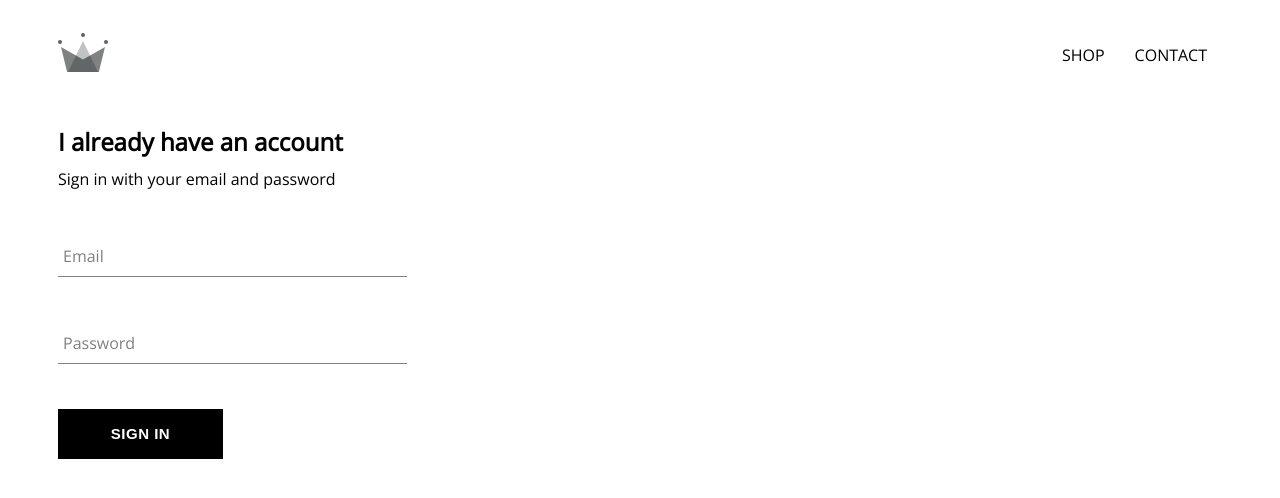
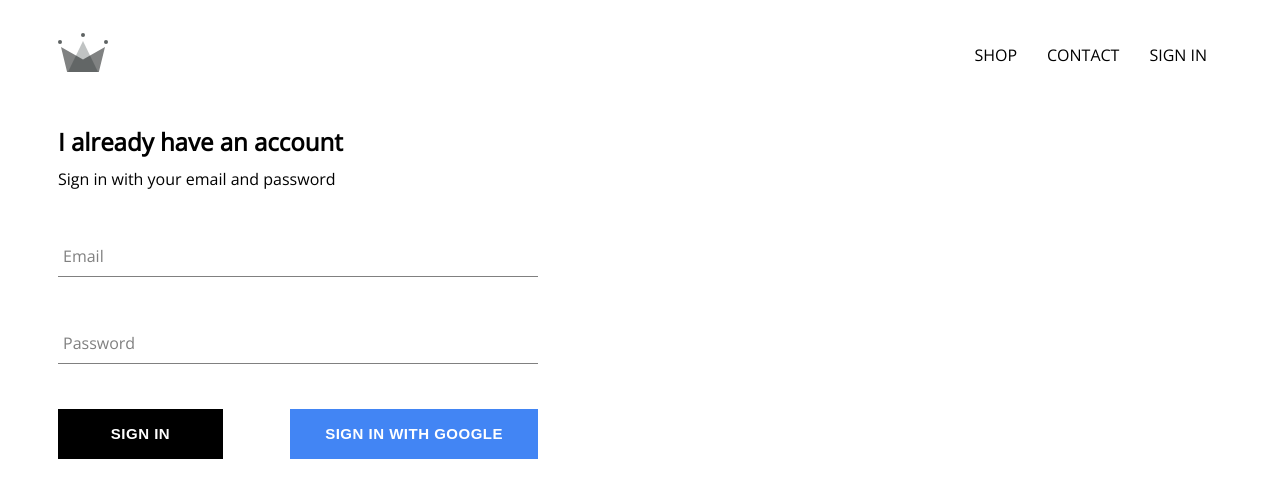
Before and after one commit to abdulrahman-z/ecommerce, a React (Create React App) app: page /signin in a window 1280 px wide. Shown: the top 498 px of the page. Built offline with nearby package versions, Linux system fonts and the light colour scheme; no server answers.

Commit message:
firebase auth - custom button styles

```diff
--- a/package.json
+++ b/package.json
@@ -6,6 +6,7 @@
     "@testing-library/jest-dom": "^5.11.4",
     "@testing-library/react": "^11.1.0",
     "@testing-library/user-event": "^12.1.10",
+    "firebase": "^9.1.0",
     "node-sass": "4.14.1",
     "react": "^17.0.2",
     "react-dom": "^17.0.2",
--- a/src/App.js
+++ b/src/App.js
@@ -5,12 +5,33 @@ import { BrowserRouter, Switch, Route } from "react-router-dom";
 import Shop from "./Pages/shop/Shop";
 import Header from "./components/header/Header";
 import SignInSignUp from "./Pages/signin-signup/SignInSignUp";
+import { auth } from "./firebase/firebase.utils";
 
-function App() {
+class App extends React.Component {
+  constructor() {
+    super();
+    this.state = {
+      currentUser: null,
+    };
+  }
+  unSubscribe = null;
+
+  componentDidMount() {
+    this.unSubscribe = auth.onAuthStateChanged((user) => {
+      this.setState({ currentUser: user });
+      console.log(user);
+    });
+  }
+
+  componentWillUnmount() {
+    this.unSubscribe();
+  }
+
+  render() {
     return (
       <div className="App">
         <BrowserRouter>
-        <Header />
+          <Header currentUser={this.state.currentUser} />
           <Switch>
             <Route exact path="/" component={HomePage} />
             <Route exact path="/shop" component={Shop} />
@@ -20,5 +41,6 @@ function App() {
       </div>
     );
   }
+}
 
 export default App;
--- a/src/components/custom-button/CustomButton.js
+++ b/src/components/custom-button/CustomButton.js
@@ -2,9 +2,13 @@ import React from "react";
 import "./custombutton.scss";
 
 function CustomButton(props) {
-  const { children, ...otherProps } = props;
+  const { children, googlebtn, ...otherProps } = props;
+
   return (
-    <button className="customButton" {...otherProps}>
+    <button
+      className={`customButton ${googlebtn ? "google" : ""}`}
+      {...otherProps}
+    >
       {children}
     </button>
   );
--- a/src/components/custom-button/custombutton.scss
+++ b/src/components/custom-button/custombutton.scss
@@ -17,4 +17,13 @@
     color: black;
     border: 1px solid black;
   }
+
+  &.google {
+    background-color: #4285f4;
+    color: #fff;
+
+    &:hover {
+      background-color: #357ae8;
+    }
+  }
 }
--- a/src/components/header/Header.js
+++ b/src/components/header/Header.js
@@ -2,8 +2,10 @@ import React from "react";
 import "./header.scss";
 import { Link } from "react-router-dom";
 import logo from "../../Images/crown.svg";
+import { auth } from "../../firebase/firebase.utils";
 
 function Header(props) {
+  const { currentUser } = props;
   return (
     <div className="header">
       <Link to="/">
@@ -16,6 +18,18 @@ function Header(props) {
         <Link to="/contact" className="menuItem">
           CONTACT
         </Link>
+
+        {currentUser ? (
+          <div className="menuItem" onClick={() => auth.signOut()}>
+            {" "}
+            SIGN OUT{" "}
+          </div>
+        ) : (
+          <Link to="/signin" className="menuItem">
+            {" "}
+            SIGN IN{" "}
+          </Link>
+        )}
       </div>
     </div>
   );
--- a/src/components/header/header.scss
+++ b/src/components/header/header.scss
@@ -15,6 +15,7 @@
       padding: 0 15px;
       text-decoration: none;
       color: #000;
+      cursor: pointer;
     }
   }
 }
--- a/src/components/signIn/SignIn.js
+++ b/src/components/signIn/SignIn.js
@@ -1,4 +1,5 @@
 import React, { Component } from "react";
+import { signInWithGoogle } from "../../firebase/firebase.utils";
 import CustomButton from "../custom-button/CustomButton";
 import FormInput from "../forminput/FormInput";
 import "./signIn.scss";
@@ -48,7 +49,12 @@ class SignIn extends Component {
             handleChange={this.handleChangeInput}
             required
           />
-          <CustomButton type="submit">SIGN IN</CustomButton>
+          <div className="formButtons">
+            <CustomButton type="submit">SIGN IN</CustomButton>
+            <CustomButton onClick={signInWithGoogle} googlebtn={true}>
+              SIGN IN WITH GOOGLE
+            </CustomButton>
+          </div>
         </form>
       </div>
     );
--- a/src/components/signIn/signIn.scss
+++ b/src/components/signIn/signIn.scss
@@ -1,8 +1,12 @@
 .signin {
-  width: 30%;
+  width: 480px;
   display: flex;
   flex-direction: column;
   .title {
     margin: 10px 0;
   }
+  .formButtons {
+    display: flex;
+    justify-content: space-between;
+  }
 }
--- /dev/null
+++ b/src/firebase/firebase.utils.js
@@ -0,0 +1,25 @@
+import firebase from "firebase/compat/app";
+import "firebase/compat/firestore";
+import "firebase/compat/auth";
+
+const firebaseConfig = {
+  apiKey: "AIzaSyB_e-aHfPn4B_VKa6aWwkxXlV9C4QKCoPg",
+  authDomain: "ecommerce-19398.firebaseapp.com",
+  projectId: "ecommerce-19398",
+  storageBucket: "ecommerce-19398.appspot.com",
+  messagingSenderId: "1070188879215",
+  appId: "1:1070188879215:web:657841b140d85223a29c9a",
+  measurementId: "G-C7DZ2N58EQ",
+};
+
+firebase.initializeApp(firebaseConfig);
+
+export const auth = firebase.auth();
+export const firestore = firebase.firestore();
+
+const provider = new firebase.auth.GoogleAuthProvider();
+provider.setCustomParameters({ prompt: "select_account" });
+
+export const signInWithGoogle = () => auth.signInWithPopup(provider);
+
+export default firebase;
```
Also changed, not shown: 1 other file (tests, documents, lock files or other folders). Lines whose indentation alone changed are shown as unchanged.
